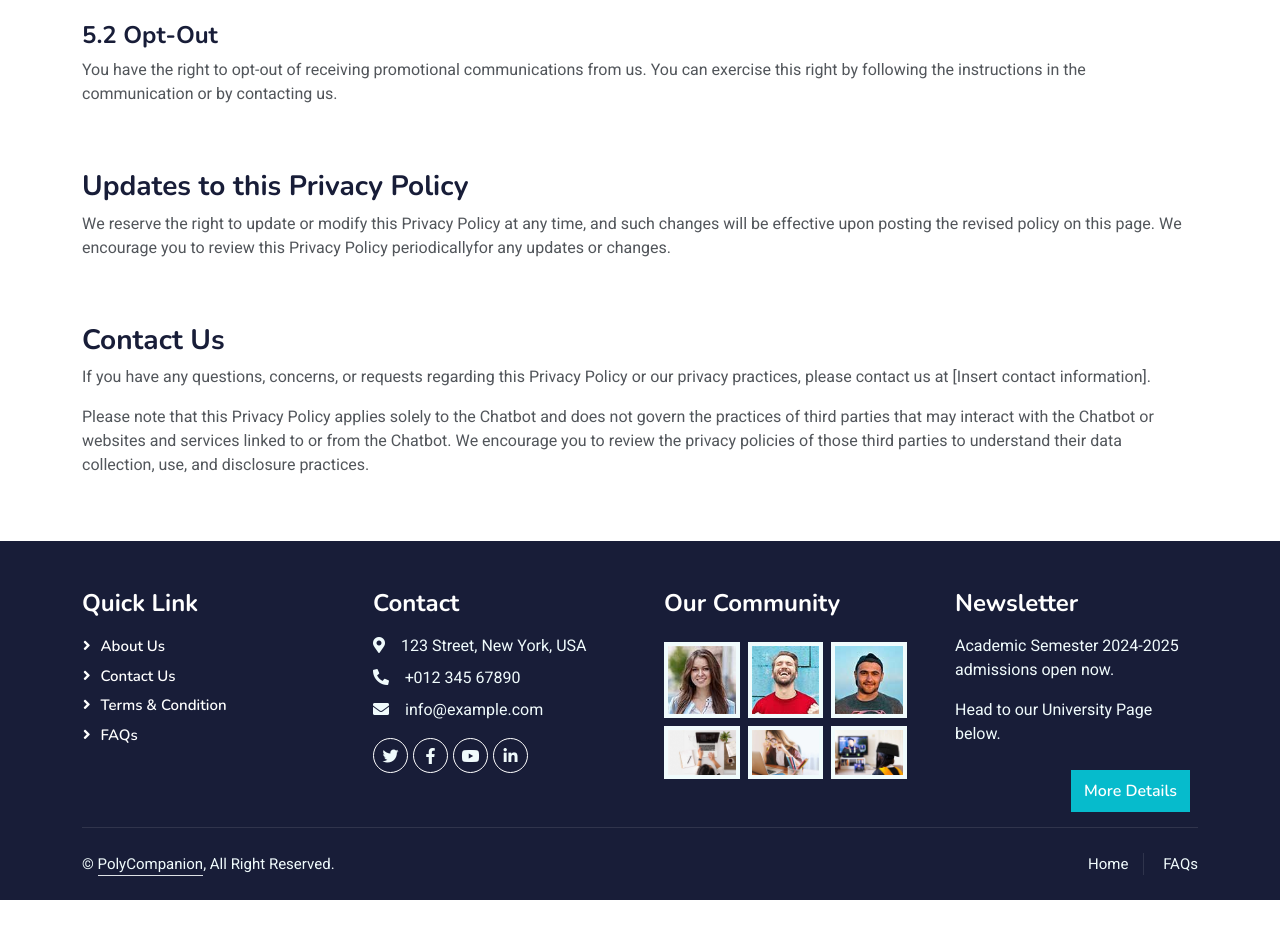
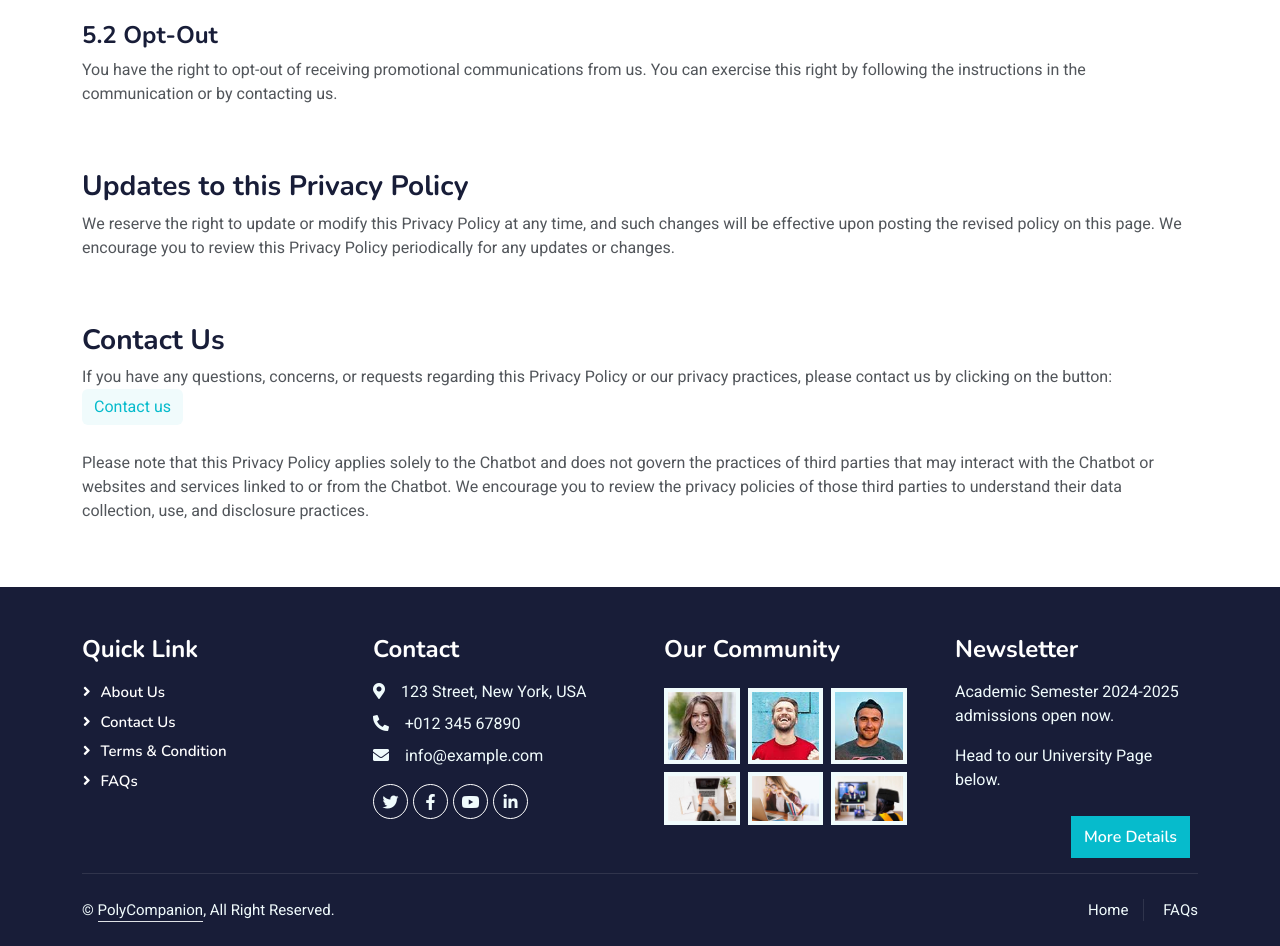
Before and after one commit to FatimaMadan/PolyCompanion, a PHP site: page /view_botPolicy.php in a window 1280 px wide. Shown: the part 2015-2961 px from the top of the page. Before the commit the page ends 2915 px from the top, so only its background shows below. Run offline with PHP 8.4, Linux system fonts and the light colour scheme; the visitor is signed in with stand-in values (Sample User, id 1); some libraries are stand-ins or nearby versions.

Commit message:
bot updated

```diff
--- a/CourseBank.php
+++ b/CourseBank.php
@@ -305,4 +305,10 @@ class CourseBank {
     return $data;
     }
 
+   public static function deleteCourse($course_id) {
+    $db = Database::getInstance();
+    $query = 'DELETE FROM Course WHERE CourseId = \'' . $course_id . '\'';
+    $db->singleFetch($query);
 }
+
+}
--- a/view_botPolicy.php
+++ b/view_botPolicy.php
@@ -82,11 +82,11 @@ include 'header.php';
         </p>
         <br><br><h3>Updates to this Privacy Policy</h3>
         <p>
-          We reserve the right to update or modify this Privacy Policy at any time, and such changes will be effective upon posting the revised policy on this page. We encourage you to review this Privacy Policy periodicallyfor any updates or changes.
+          We reserve the right to update or modify this Privacy Policy at any time, and such changes will be effective upon posting the revised policy on this page. We encourage you to review this Privacy Policy periodically for any updates or changes.
         </p>
         <br><br><h3>Contact Us</h3>
         <p>
-          If you have any questions, concerns, or requests regarding this Privacy Policy or our privacy practices, please contact us at [Insert contact information].
+          If you have any questions, concerns, or requests regarding this Privacy Policy or our privacy practices, please contact us by clicking on the button: <button class="option-button"><a href="contact.php">Contact us</a></button>
         </p>
         <p>
           Please note that this Privacy Policy applies solely to the Chatbot and does not govern the practices of third parties that may interact with the Chatbot or websites and services linked to or from the Chatbot. We encourage you to review the privacy policies of those third parties to understand their data collection, use, and disclosure practices.
```
Also changed, not shown: courseBackend.php (added, +10 -0 lines).
